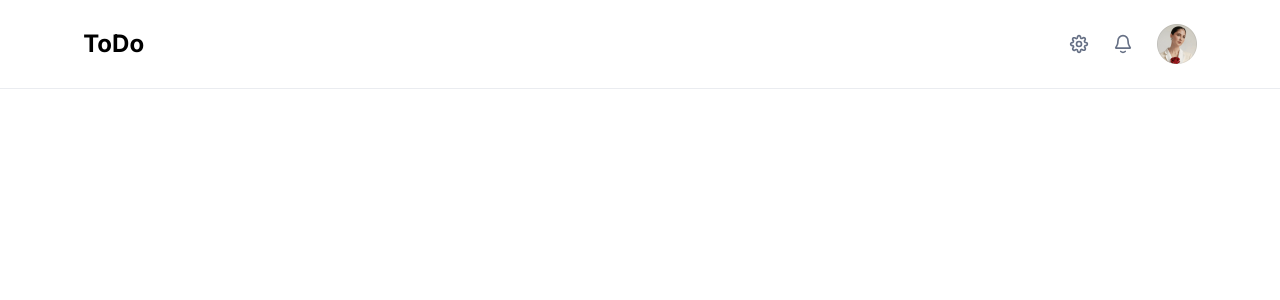
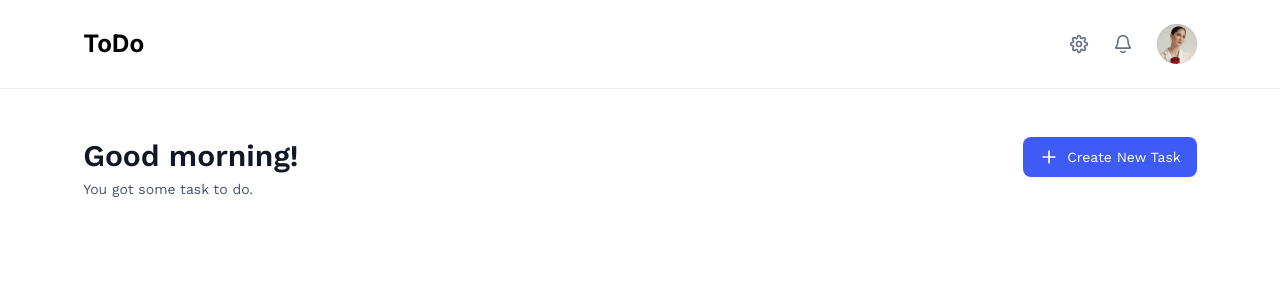
Before and after one commit to eniiku/toDo, a React (Vite) app: page / in a window 1280 px wide. Shown: the top 300 px of the page. Built offline with nearby package versions, Linux system fonts and the light colour scheme.

Commit message:
feat(app): create intro header
along with some custom css classes

```diff
--- a/src/App.tsx
+++ b/src/App.tsx
@@ -5,7 +5,29 @@ const App = () => {
   return (
     <React.Fragment>
       <Navbar />
-      <div>{/* main */}</div>
+      <main className='padding-x'>
+        {/* Introduction Header */}
+
+        <div className='my-8 md:mt-12 sm:flex justify-between items-start'>
+          <div>
+            <h1 className='font-inter font-semibold text-2xl leading-8 text-gray-900 md:font-work-sans md:text-3xl md:leading-[2.375rem]'>
+              Good morning!
+            </h1>
+
+            <p className='text-alt-normal text-gray-600 mt-1'>
+              You got some task to do.
+            </p>
+          </div>
+
+          <button className='hidden sm:flex items-center work-sans-sm gap-2 px-4 py-[0.62rem] rounded-lg bg-primary-blue text-white shadow-[0_1px_2px_0px_rgba(16,24,40,0.05)]'>
+            <span>
+              <img src='/plus.svg' alt='' />
+            </span>
+
+            <span>Create New Task</span>
+          </button>
+        </div>
+      </main>
     </React.Fragment>
   );
 };
--- a/src/index.css
+++ b/src/index.css
@@ -1,8 +1,22 @@
-@import url('https://fonts.googleapis.com/css2?family=Inter:wght@700&family=Work+Sans:wght@400;500;600&display=swap');
+@import url('https://fonts.googleapis.com/css2?family=Inter:wght@600;700&family=Work+Sans:wght@400;500;600&display=swap');
 
 @tailwind base;
 @tailwind components;
 @tailwind utilities;
+
+@layer components {
+  .text-alt-sm {
+    @apply font-inter text-[0.69675rem] md:font-work-sans md:text-sm md:leading-5;
+  }
+
+  .text-alt-normal {
+    @apply font-work-sans text-sm leading-5;
+  }
+
+  .work-sans-sm {
+    @apply font-work-sans text-sm leading-5;
+  }
+}
 
 .max-container {
   max-width: 1440px;
```
Also changed, not shown: public/plus.svg (added).
